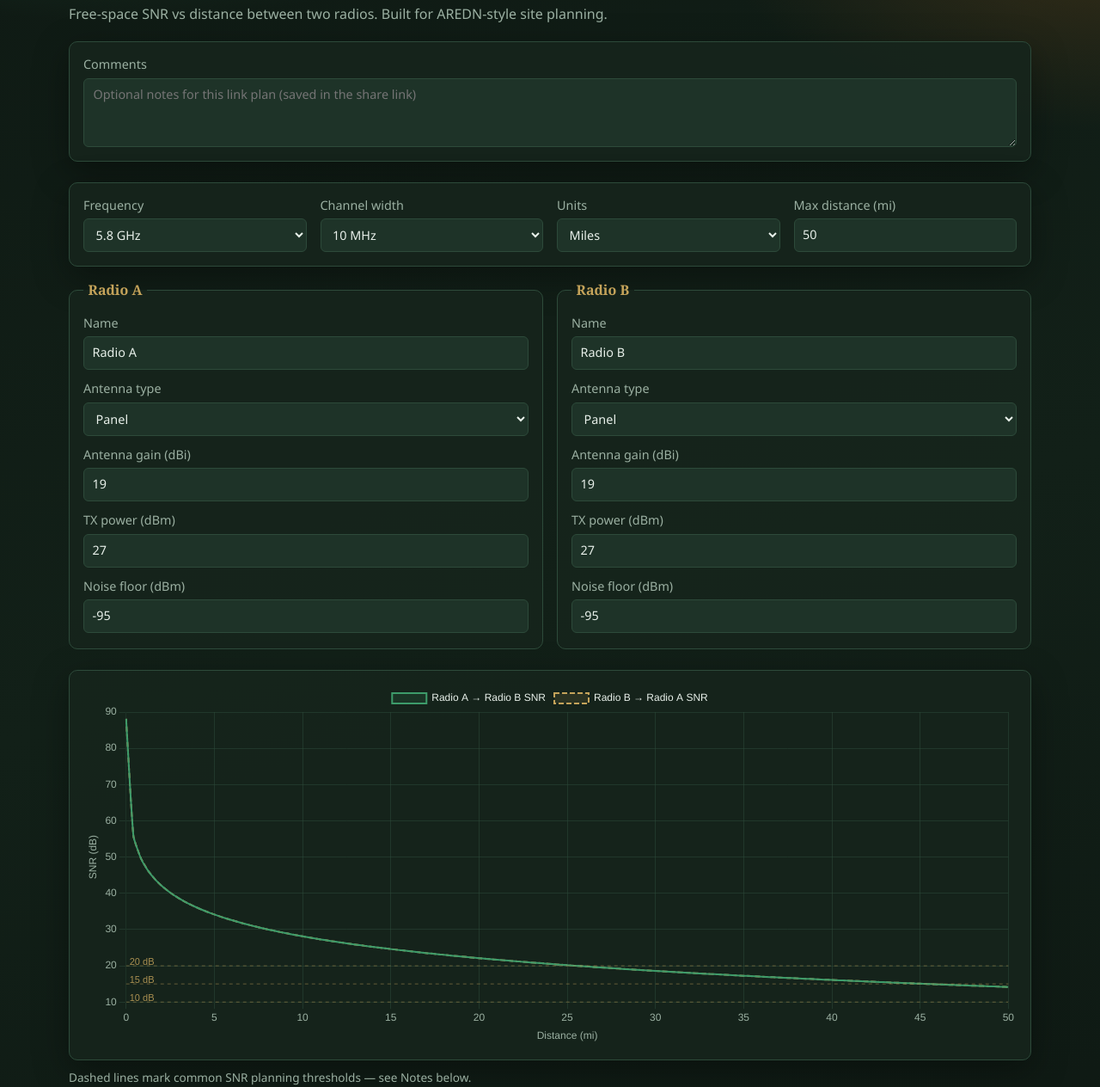
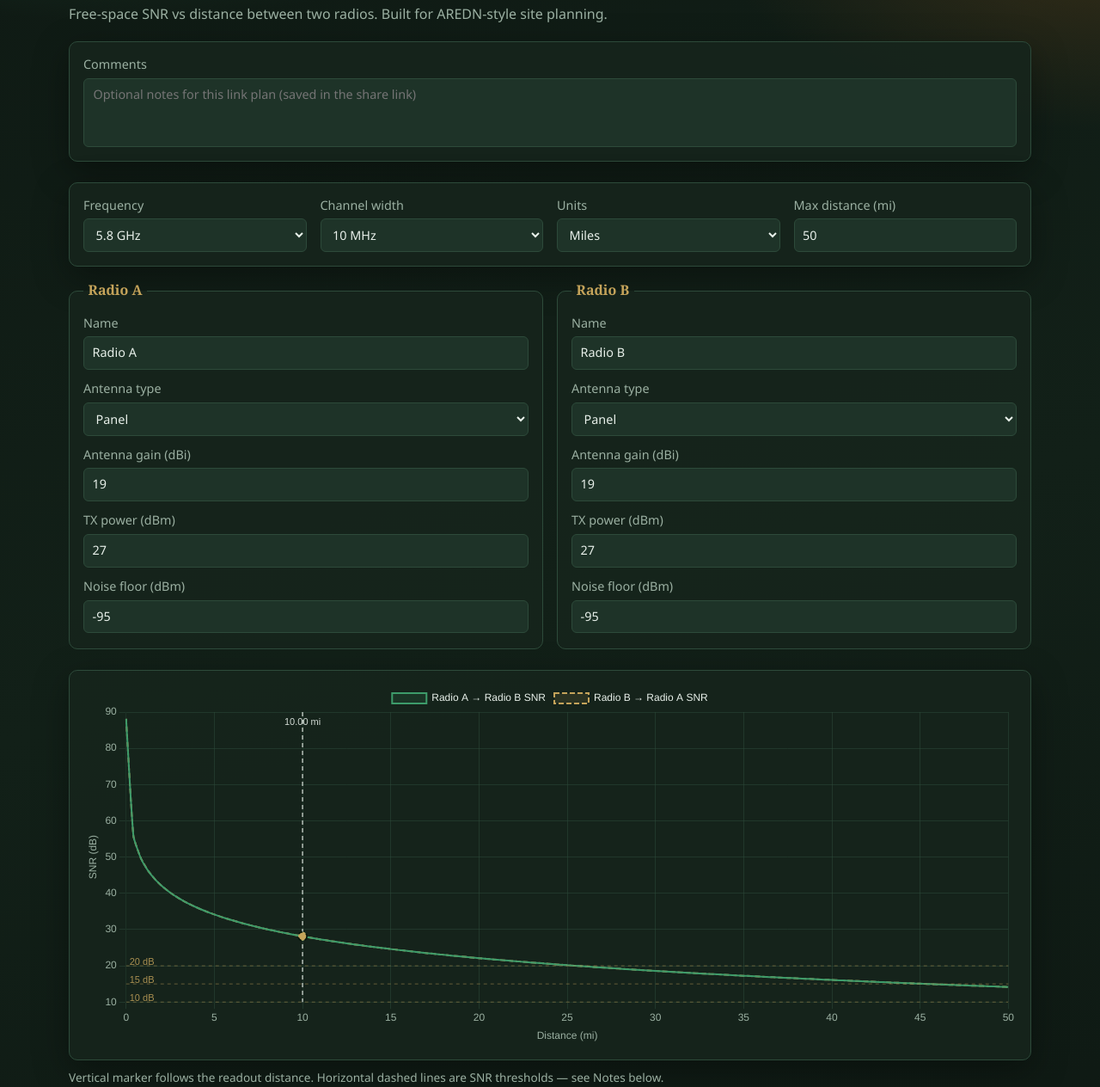
Before and after one commit to K1RKS/SNR_Calculator, a plain HTML site: page index.html in a window 1280 px wide. Shown: the part 99-1363 px from the top of the page at 86% size. Drawn offline with Linux system fonts and the light colour scheme.

Commit message:
Add readout graph marker and auto-sizing comments box.
Show a vertical marker at the shareable rd distance, and grow comments up to 30 lines before scrolling.

Co-authored-by: Cursor <cursoragent@cursor.com>

```diff
--- a/css/app.css
+++ b/css/app.css
@@ -84,8 +84,10 @@ body {
 
 .comments-field textarea {
   width: 100%;
-  min-height: 4.5rem;
-  resize: vertical;
+  min-height: calc(1.4em * 3 + 1.1rem);
+  max-height: calc(1.4em * 30 + 1.1rem);
+  resize: none;
+  overflow-y: hidden;
   padding: 0.55rem 0.65rem;
   border: 1px solid var(--line);
   border-radius: 6px;
@@ -93,6 +95,7 @@ body {
   color: var(--ink);
   font: inherit;
   line-height: 1.4;
+  box-sizing: border-box;
 }
 
 .comments-field textarea:focus {
--- a/index.html
+++ b/index.html
@@ -127,7 +127,7 @@
       <div class="chart-wrap">
         <canvas id="snr-chart" role="img" aria-label="SNR versus distance for both link directions"></canvas>
       </div>
-      <p class="chart-note">Dashed lines mark common SNR planning thresholds — see Notes below.</p>
+      <p class="chart-note">Vertical marker follows the readout distance. Horizontal dashed lines are SNR thresholds — see Notes below.</p>
     </section>
 
     <section class="readout" aria-label="Distance readout">
--- a/js/app.js
+++ b/js/app.js
@@ -87,6 +87,40 @@
     syncReadoutRange(state.maxDistance, state.readoutDistance);
     applyRadioToPanel(els.radioA, state.radioA);
     applyRadioToPanel(els.radioB, state.radioB);
+    syncCommentsSize();
+  }
+
+  var COMMENTS_MIN_LINES = 3;
+  var COMMENTS_MAX_LINES = 30;
+
+  function syncCommentsSize() {
+    var ta = els.comments;
+    if (!ta) {
+      return;
+    }
+    var style = window.getComputedStyle(ta);
+    var lineHeight = parseFloat(style.lineHeight);
+    if (!isFinite(lineHeight) || lineHeight <= 0) {
+      lineHeight = parseFloat(style.fontSize) * 1.4 || 20;
+    }
+    var padY =
+      (parseFloat(style.paddingTop) || 0) + (parseFloat(style.paddingBottom) || 0);
+    var borderY =
+      (parseFloat(style.borderTopWidth) || 0) +
+      (parseFloat(style.borderBottomWidth) || 0);
+    var minH = lineHeight * COMMENTS_MIN_LINES + padY + borderY;
+    var maxH = lineHeight * COMMENTS_MAX_LINES + padY + borderY;
+
+    ta.style.height = "auto";
+    ta.style.overflowY = "hidden";
+    var needed = Math.max(ta.scrollHeight, minH);
+    if (needed <= maxH) {
+      ta.style.height = needed + "px";
+      ta.style.overflowY = "hidden";
+    } else {
+      ta.style.height = maxH + "px";
+      ta.style.overflowY = "auto";
+    }
   }
 
   function syncCustomFreqVisibility() {
@@ -178,6 +212,63 @@
     };
   }
 
+  function buildReadoutMarkerPlugin() {
+    return {
+      id: "readoutMarker",
+      afterDatasetsDraw: function (c) {
+        var rd = c.$readoutDistance;
+        if (!isFinite(rd)) {
+          return;
+        }
+        var xScale = c.scales.x;
+        var yScale = c.scales.y;
+        var area = c.chartArea;
+        var x = xScale.getPixelForValue(rd);
+        if (x < area.left || x > area.right) {
+          return;
+        }
+        var ctx = c.ctx;
+        var unit = c.$readoutUnit || "mi";
+        ctx.save();
+        ctx.beginPath();
+        ctx.setLineDash([5, 4]);
+        ctx.strokeStyle = "rgba(232, 240, 234, 0.75)";
+        ctx.lineWidth = 1.5;
+        ctx.moveTo(x, area.top);
+        ctx.lineTo(x, area.bottom);
+        ctx.stroke();
+
+        function drawPoint(snr, color) {
+          if (!isFinite(snr)) {
+            return;
+          }
+          var y = yScale.getPixelForValue(snr);
+          if (y < area.top || y > area.bottom) {
+            return;
+          }
+          ctx.beginPath();
+          ctx.fillStyle = color;
+          ctx.strokeStyle = "#04140c";
+          ctx.lineWidth = 1.5;
+          ctx.arc(x, y, 5, 0, Math.PI * 2);
+          ctx.fill();
+          ctx.stroke();
+        }
+
+        drawPoint(c.$readoutAbSnr, "#3d9b6a");
+        drawPoint(c.$readoutBaSnr, "#c4a35a");
+
+        ctx.fillStyle = "rgba(232, 240, 234, 0.9)";
+        ctx.font = "11px sans-serif";
+        ctx.textAlign = "center";
+        var label = formatNum(rd, 2) + " " + unit;
+        var labelY = area.top + 12;
+        ctx.fillText(label, x, labelY);
+        ctx.restore();
+      }
+    };
+  }
+
   function initChart() {
     var ctx = document.getElementById("snr-chart").getContext("2d");
     chart = new Chart(ctx, {
@@ -262,10 +353,10 @@
           var maxD = Number(els.maxDistance.value) || 0;
           x = Math.max(0, Math.min(maxD, x));
           els.readoutDistance.value = String(roundTo(x, 2));
-          refresh(false);
+          refresh();
         }
       },
-      plugins: [buildThresholdPlugin()]
+      plugins: [buildThresholdPlugin(), buildReadoutMarkerPlugin()]
     });
   }
 
@@ -302,7 +393,6 @@
     });
     chart.options.scales.x.title.text = "Distance (" + unitLabel + ")";
     chart.options.scales.x.max = state.maxDistance;
-    chart.update("none");
 
     syncReadoutRange(state.maxDistance, state.readoutDistance);
     state.readoutDistance = Number(els.readoutDistance.value);
@@ -310,6 +400,12 @@
 
     var ab = RF.linkAtDistance(state.readoutDistance, state.units, freq, a, b);
     var ba = RF.linkAtDistance(state.readoutDistance, state.units, freq, b, a);
+
+    chart.$readoutDistance = state.readoutDistance;
+    chart.$readoutUnit = unitLabel;
+    chart.$readoutAbSnr = ab.snr;
+    chart.$readoutBaSnr = ba.snr;
+    chart.update("none");
 
     els.labelRssiAb.textContent = labelAb + " RSSI";
     els.labelSnrAb.textContent = labelAb + " SNR";
@@ -362,7 +458,11 @@
   }
 
   function bind() {
-    els.comments.addEventListener("input", refresh);
+    els.comments.addEventListener("input", function () {
+      syncCommentsSize();
+      refresh();
+    });
+    window.addEventListener("resize", syncCommentsSize);
     els.freqPreset.addEventListener("change", function () {
       if (els.freqPreset.value !== "custom") {
         els.freqCustom.value = els.freqPreset.value;
@@ -441,6 +541,7 @@
     initChart();
     bind();
     refresh();
+    requestAnimationFrame(syncCommentsSize);
   }
 
   if (document.readyState === "loading") {
```
Also changed, not shown: 1 other file.
